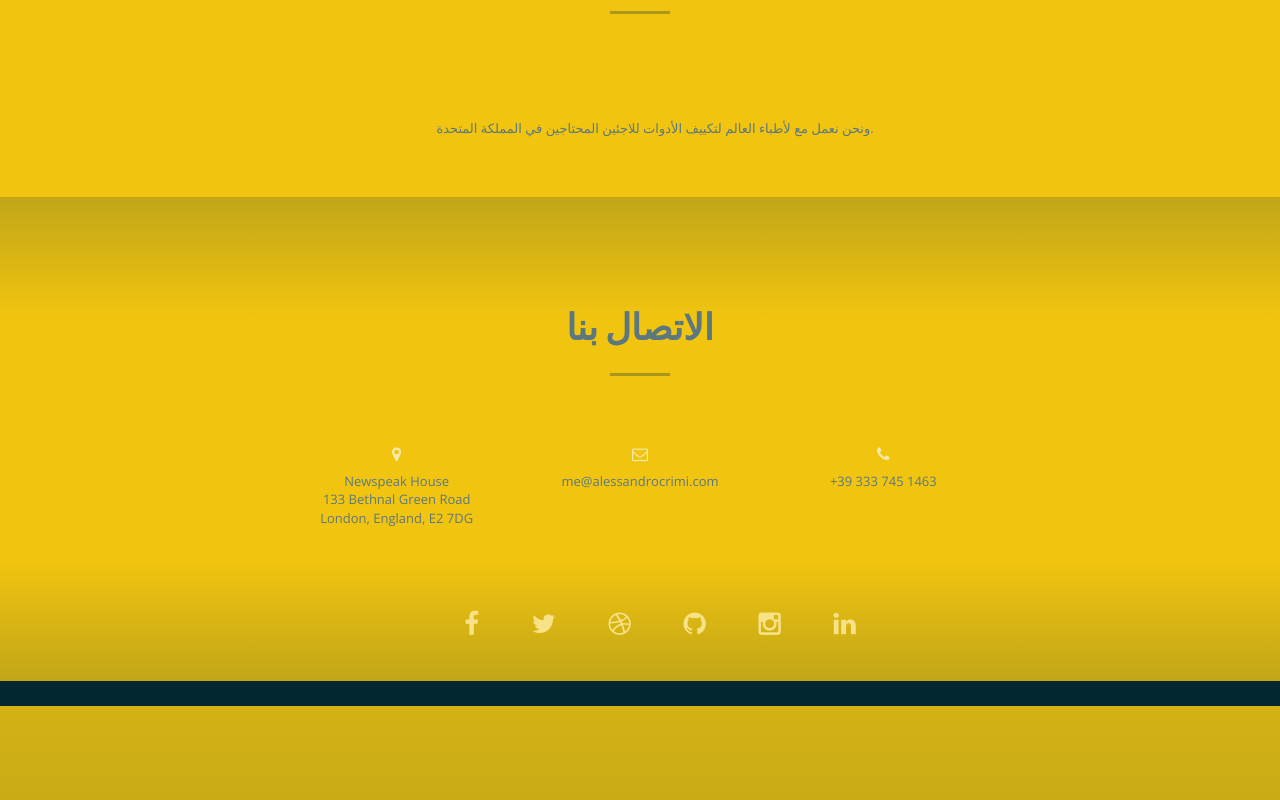
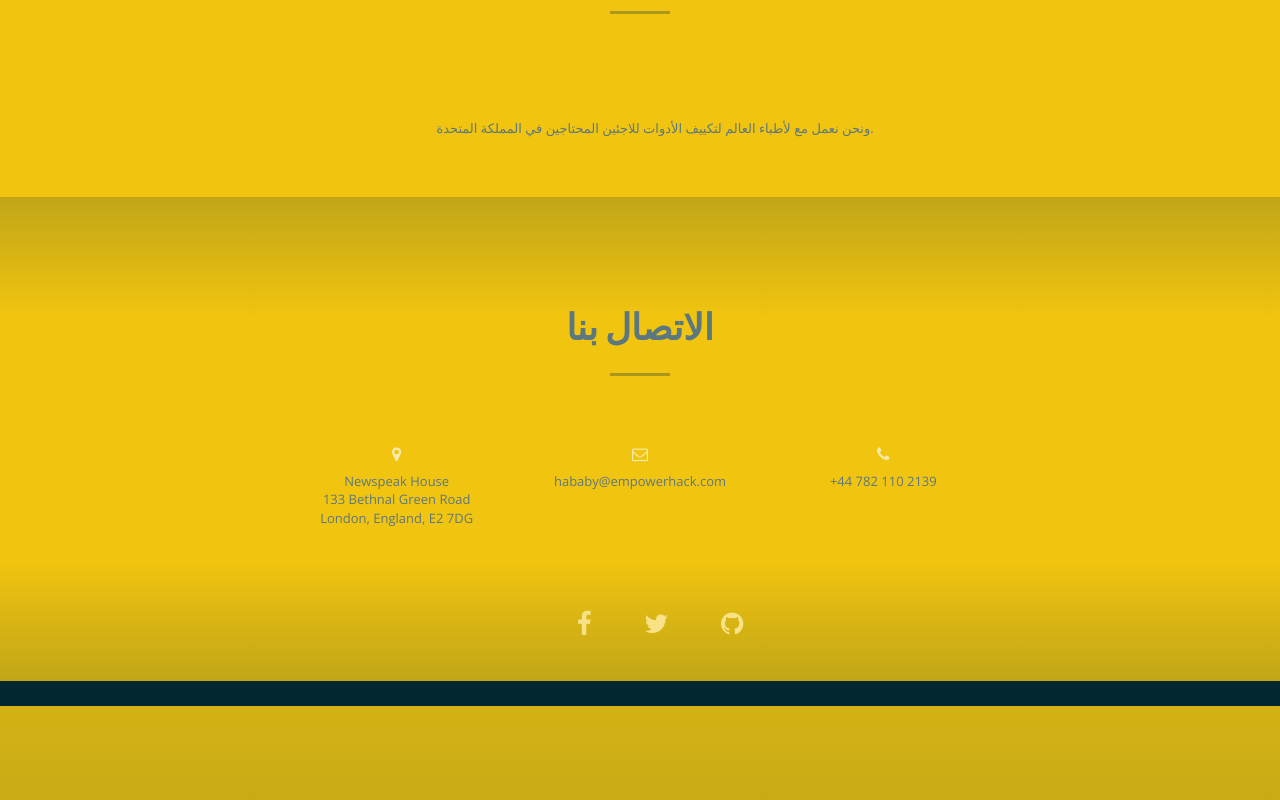
Before and after one commit to empowerhack/Hababy-Website, a plain HTML site: page index_ar.html in a window 1280 px wide. Shown: the part 3535-4335 px from the top of the page. Drawn offline with nearby package versions, Linux system fonts and the light colour scheme; some packages are replaced by stand-ins of ours; a script that the page names is missing.

Commit message:
#9 Updated contact information

```diff
--- a/index_ar.html
+++ b/index_ar.html
@@ -327,22 +327,19 @@
 London, England, E2 7DG</p>
       </div>
       <div class="col-md-4"> <i class="fa fa-envelope-o fa-2x"></i>
-        <p>me@alessandrocrimi.com</p>
+        <p>hababy@empowerhack.com </p>
       </div>
       <div class="col-md-4"> <i class="fa fa-phone fa-2x"></i>
-        <p> +39 333 745 1463</p>
+        <p>+44 782 110 2139</p>
       </div>
       <div class="clearfix"></div>
     </div>
     <div class="col-md-8 col-md-offset-2 wow fadeInUp" data-wow-delay="400ms">
       <div class="social">
         <ul>
-          <li><a href="#"><i class="fa fa-facebook"></i></a></li>
-          <li><a href="#"><i class="fa fa-twitter"></i></a></li>
-          <li><a href="#"><i class="fa fa-dribbble"></i></a></li>
-          <li><a href="#"><i class="fa fa-github"></i></a></li>
-          <li><a href="#"><i class="fa fa-instagram"></i></a></li>
-          <li><a href="#"><i class="fa fa-linkedin"></i></a></li>
+          <li><a href="https://www.facebook.com/groups/548243475351886/"><i class="fa fa-facebook"></i></a></li>
+          <li><a href="https://twitter.com/HaBabyApp"><i class="fa fa-twitter"></i></a></li>
+          <li><a href="https://github.com/empowerhack/Hababy-Website"><i class="fa fa-github"></i></a></li>
         </ul>
       </div>
     </div>
```
Also changed, not shown: index.html (+5 -8 lines).
